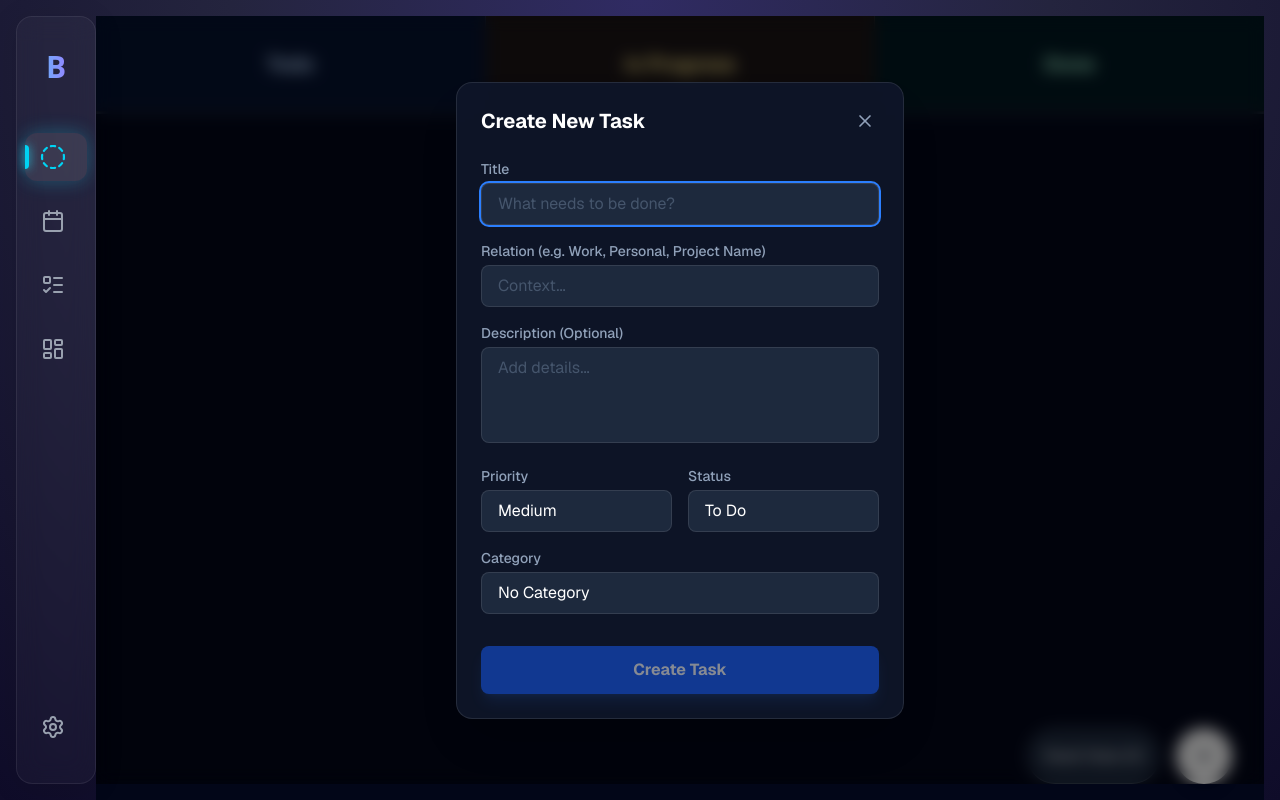
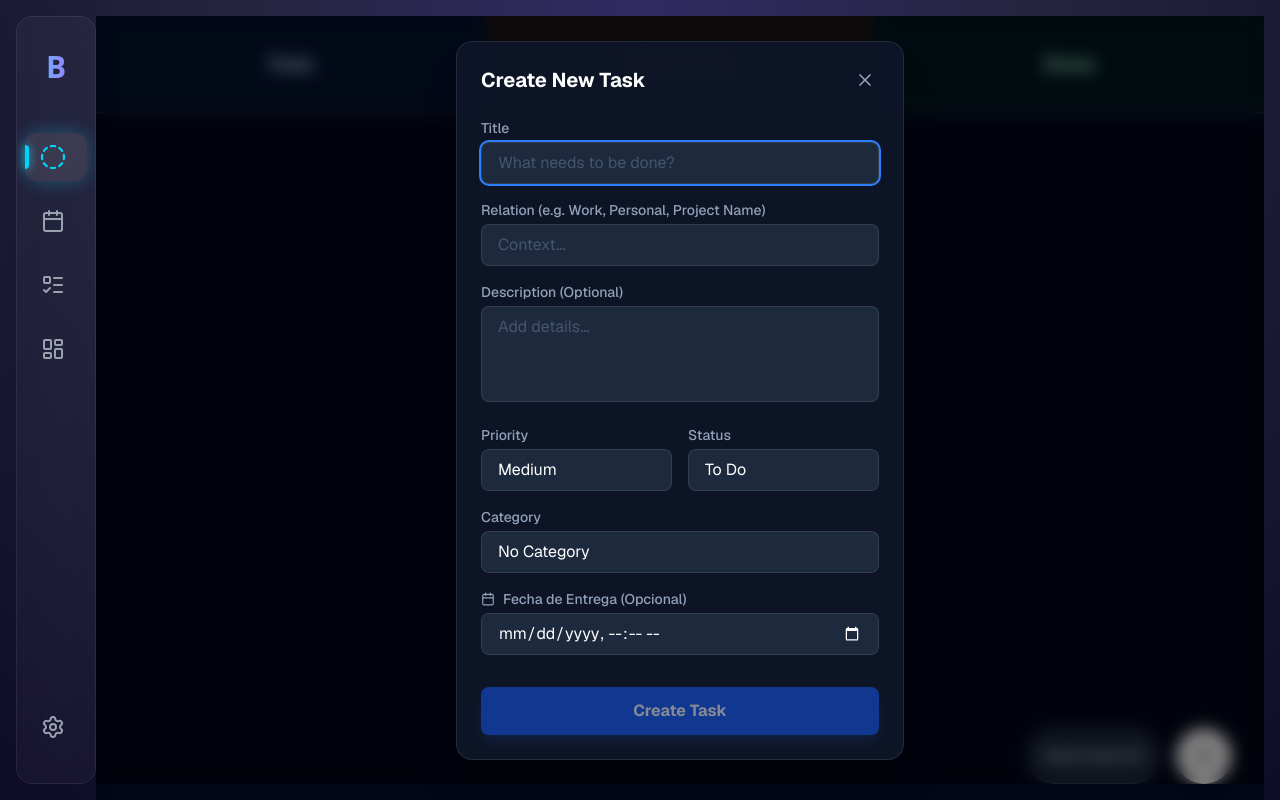
Before and after one commit to marcosromanv00/portfolio-task-manager, a Next.js app: page / in a window 1280 px wide. Both pictures are taken after a click on the button 1204 px from the left and 756 px from the top of the page. Built offline with nearby package versions, Linux system fonts and the light colour scheme.

Commit message:
feat(modal): add delivery date field and fix setState sync issues in TaskModal

```diff
--- a/src/components/TaskModal.tsx
+++ b/src/components/TaskModal.tsx
@@ -1,10 +1,19 @@
 "use client";
 
-import React, { useState, useEffect } from "react";
-import { X } from "lucide-react";
+import React, { useState } from "react";
+import { X, Calendar } from "lucide-react";
 import { useTaskStore } from "@/store/useTaskStore";
 import { Priority, TaskStatus, Task, TaskCategory } from "@/lib/types";
-import { getBubbleRadius, STATUS_COLORS, getTaskColor } from "@/lib/utils";
+import { getBubbleRadius, getTaskColor } from "@/lib/utils";
+
+// Helper to format date for datetime-local input
+const formatDateForInput = (date: Date | undefined): string => {
+  if (!date) return "";
+  const d = new Date(date);
+  const offset = d.getTimezoneOffset();
+  const localDate = new Date(d.getTime() - offset * 60 * 1000);
+  return localDate.toISOString().slice(0, 16);
+};
 
 interface TaskModalProps {
   isOpen: boolean;
@@ -20,33 +29,23 @@ export default function TaskModal({
   const addTask = useTaskStore((state) => state.addTask);
   const updateTask = useTaskStore((state) => state.updateTask);
 
-  const [title, setTitle] = useState("");
-  const [description, setDescription] = useState("");
-  const [category, setCategory] = useState<TaskCategory | "">("");
-  const [relation, setRelation] = useState("");
-  const [priority, setPriority] = useState<Priority>("medium");
-  const [status, setStatus] = useState<TaskStatus>("todo");
-
-  // Reset or populate form when opening
-  useEffect(() => {
-    if (isOpen) {
-      if (taskToEdit) {
-        setTitle(taskToEdit.title);
-        setDescription(taskToEdit.description || "");
-        setPriority(taskToEdit.priority);
-        setStatus(taskToEdit.status);
-        setCategory(taskToEdit.category || "");
-        setRelation(taskToEdit.relation || "");
-      } else {
-        setTitle("");
-        setDescription("");
-        setPriority("medium");
-        setStatus("todo");
-        setCategory("");
-        setRelation("");
-      }
-    }
-  }, [isOpen, taskToEdit]);
+  // Initialize state with values from taskToEdit or defaults
+  // Parent should use key={taskToEdit?.id ?? 'new'} to reset form on task change
+  const [title, setTitle] = useState(taskToEdit?.title ?? "");
+  const [description, setDescription] = useState(taskToEdit?.description ?? "");
+  const [category, setCategory] = useState<TaskCategory | "">(
+    taskToEdit?.category ?? "",
+  );
+  const [relation, setRelation] = useState(taskToEdit?.relation ?? "");
+  const [priority, setPriority] = useState<Priority>(
+    taskToEdit?.priority ?? "medium",
+  );
+  const [status, setStatus] = useState<TaskStatus>(
+    taskToEdit?.status ?? "todo",
+  );
+  const [dueAt, setDueAt] = useState<string>(
+    formatDateForInput(taskToEdit?.dueAt),
+  );
 
   const handleSubmit = (e: React.FormEvent) => {
     e.preventDefault();
@@ -58,6 +57,9 @@ export default function TaskModal({
       category === "" ? undefined : (category as TaskCategory);
     const finalColor = getTaskColor(status, finalCategory);
 
+    // Parse dueAt if provided
+    const parsedDueAt = dueAt ? new Date(dueAt) : undefined;
+
     if (taskToEdit) {
       // Update existing
       updateTask(taskToEdit.id, {
@@ -67,6 +69,7 @@ export default function TaskModal({
         priority,
         category: finalCategory,
         relation,
+        dueAt: parsedDueAt,
         bubble: {
           ...taskToEdit.bubble,
           radius,
@@ -90,6 +93,7 @@ export default function TaskModal({
         priority,
         category: finalCategory,
         relation,
+        dueAt: parsedDueAt,
         tags: [],
         isGroup: false,
         bubble: {
@@ -228,6 +232,22 @@ export default function TaskModal({
             </div>
           </div>
 
+          {/* Due Date */}
+          <div>
+            <label className="block text-sm font-medium text-slate-400 mb-1">
+              <span className="flex items-center gap-2">
+                <Calendar size={14} />
+                Fecha de Entrega (Opcional)
+              </span>
+            </label>
+            <input
+              type="datetime-local"
+              value={dueAt}
+              onChange={(e) => setDueAt(e.target.value)}
+              className="w-full px-4 py-2 bg-slate-800 rounded-lg border border-white/10 text-white focus:outline-none focus:ring-2 focus:ring-blue-500 cursor-pointer scheme-dark"
+            />
+          </div>
+
           {/* Submit */}
           <button
             type="submit"
```
